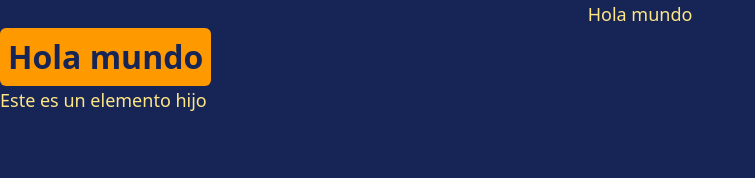
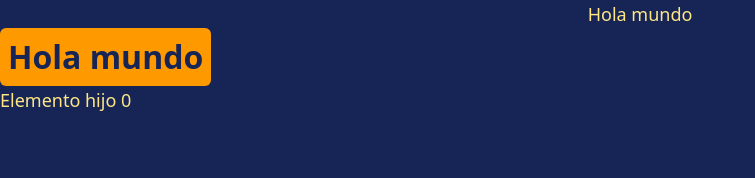
Before and after one commit to angeldavidhurtado/learn-typescript, a React (Vite) app in the folder learn-typescript/: page / in a window 1280 px wide. Shown: the top 178 px of the page, without its empty margins (0-755 px from the left). Built offline with nearby package versions, Linux system fonts and the light colour scheme.

Commit message:
type useState

```diff
--- a/learn-typescript/src/App.tsx
+++ b/learn-typescript/src/App.tsx
@@ -1,7 +1,10 @@
+import { useState } from 'react'
 import Button from './Components/Button'
 import Father from './Components/Father'
 
 function App() {
+  const [count, setCount] = useState(0)
+
   return (
     <>
       <h1 className='text-center'>Hola mundo</h1>
@@ -17,8 +20,8 @@ function App() {
         }}
         onClick={text => {alert(`Hola soy ${text}`)}}
       />
-      <Father>
-        <span>{'Este es un elemento hijo'}</span>
+      <Father setCount={setCount}>
+        <span>{`Elemento hijo ${count}`}</span>
       </Father>
     </>
   )
--- a/learn-typescript/src/Components/Father.tsx
+++ b/learn-typescript/src/Components/Father.tsx
@@ -2,11 +2,12 @@ type ButtonProps = {
   children: React.ReactNode // varios elementos hijo - el mas utilizado generalmente
   // children: React.JSX.Element | string // solo un elemento hijo
   // children: React.JSX.Element[] // varios elemento hijo
+  setCount: React.Dispatch<React.SetStateAction<number>>
 }
 
-function Father({children}: ButtonProps) {
+function Father({children, setCount}: ButtonProps) {
   return (
-    <button className='block'>
+    <button className='block' onClick={() => setCount(prev => prev + 1)}>
       {children}
     </button>
   )
```
